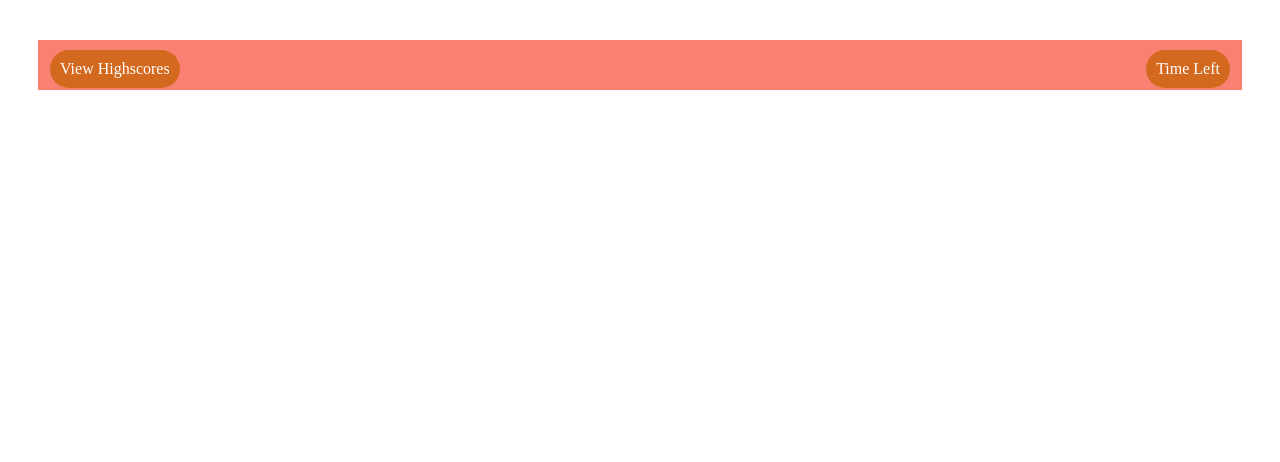
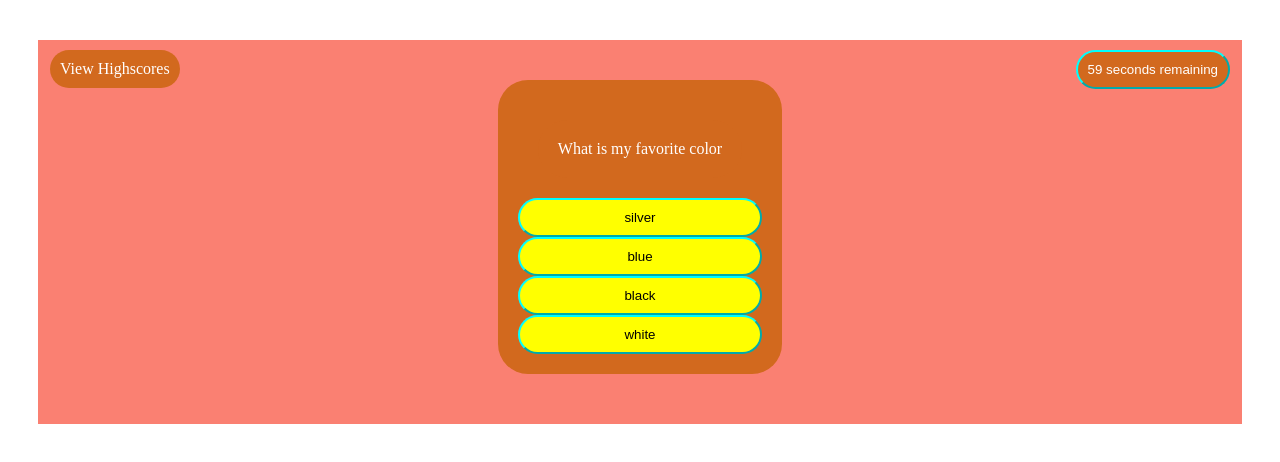
Before and after one commit to JTreezy/codequiz, a plain HTML site: page index.html in a window 1280 px wide. Both pictures are taken after a click on the button "Start Quiz". Drawn offline with Linux system fonts and the light colour scheme.

Commit message:
Added quiz functionality and screen flip capability

```diff
--- a/assets/css/style.css
+++ b/assets/css/style.css
@@ -55,6 +55,24 @@
 
 #coding-prompt {
     display: none;
+    background-color: chocolate;
+    color: white;
+    border-radius: 30px;
+    padding: 20px;
+    margin: 20px;
+}
+
+#coding-question {
+    background-color: chocolate;
+    color: white;
+    border-radius: 30px;
+    padding: 20px;
+    margin: 20px;
+}
+
+#coding-choices {
+    display: flex;
+    flex-direction: column;
 }
 
 #results-screen {
--- a/assets/js/script.js
+++ b/assets/js/script.js
@@ -1,13 +1,116 @@
+var timeLeft = 60;
+
 var question1 = {
     title: "What is my favorite color",
     options: ["silver","blue","black","white"],
-    correctAnswer: "silver"
+    correctAnswer: 0
 }
 
+var question2 = {
+    title: "Who is a character in Spongebob",
+    options: ["Tom","Steve","Rick","Patrick"],
+    correctAnswer: 3
+}
+
+var question3 = {
+    title: "What comes after 2?",
+    options: ["1","2","3","4"],
+    correctAnswer: 2
+}
+
+var question4 = {
+    title: "What is my favorite article of clothing",
+    options: ["hat","pants","hoodie","shirt"],
+    correctAnswer: 2
+}
+
+var question5 = {
+    title: "What music do I like to listen to?",
+    options: ["Indie","Country","Pop","Funk"],
+    correctAnswer: 0
+}
+
+questionBank = [question1,question2,question3,question4,question5]
+
+var sections = ["start","coding-prompt","results-screen"]
+
+
 function startButton() {
-    var x = document.getElementById("start");
-    var y = document.getElementById("coding-prompt");
+    flipScreen(1)
+    timer();
+    nextQuestion(0);
+}
 
-    x.style.display = "none";
-    y.style.display = "block";
+function flipScreen(section) {
+    console.log(sections)
+    for (let i = 0; i < sections.length; i++) {
+        console.log(section)
+        if (section === i) {
+            document.getElementById(sections[i]).style.display = "block";
+        } else {
+            document.getElementById(sections[i]).style.display = "none";
+        }
+    }
 }
+
+function nextQuestion(i) {
+    if (i >= questionBank.length) {
+        flipScreen(2);
+        let score = timeLeft
+        timeLeft = 0
+        document.getElementById("score").textContent = score
+    }
+    //TODO: Display the question and answers
+    var question = questionBank[i].title
+    var answers = questionBank[i].options
+
+    var displayPrompt = document.getElementById("coding-question");
+    displayPrompt.textContent = question
+
+    //TODO: How do you split up an array to individual strings to separate to buttons?
+    var buttons = [
+            document.getElementById("button1"),
+            document.getElementById("button2"),
+            document.getElementById("button3"),
+            document.getElementById("button4")
+        ]
+
+        for (let j = 0; j < buttons.length; j++) {
+            let newButton = buttons[j].cloneNode(true)
+            buttons[j].replaceWith(newButton)
+            buttons[j] = newButton
+            buttons[j].textContent = answers[j];
+            if (questionBank[i].correctAnswer === j) {
+                buttons[j].addEventListener("click", function() {
+                    rightAnswer(i+1)
+                  })
+            } else {
+                buttons[j].addEventListener("click", function() {
+                    wrongAnswer(i+1)
+                  })
+            }
+        }
+
+    }
+
+
+function rightAnswer(i) {
+    nextQuestion(i)
+}
+
+function wrongAnswer(i) {
+    timeLeft -= 10
+    nextQuestion(i)
+}
+
+function timer() {
+    var timerCountdown = setInterval(function(){
+        if (timeLeft <=0) {
+            clearInterval(timerCountdown);
+            document.getElementById("timer").innerHTML = "Finished";
+        } else {
+            document.getElementById("timer").innerHTML = timeLeft + " seconds remaining";
+        }
+        timeLeft -= 1;
+    }, 1000);
+}
--- a/index.html
+++ b/index.html
@@ -8,31 +8,32 @@
         <link rel="stylesheet" href="assets/css/style.css">
     </head>
     <body>
-    <div class="interface-container" data-state="intro">
-
-        <div id="timer">Time Left</div>
-
+        <div class="interface-container" >
+            <button id="timer" onClick="timer()">Time Left</button>
             <nav>View Highscores</nav>
             <div id="start">
                 <h1>Coding Challenge Title</h1>
-
                 <p>Try to answer the following questions within the given time limit. Keep in mind that incorrect answers will penalize your scoretime by ten seconds!</p>
                 <button onclick="startButton()">Start Quiz</button>
             </div>
 
             <div id="coding-prompt">
-            <div id="coding-question"></div>
-            <div id="coding-choices"></div>
+                <div id="coding-question">Sample</div>
+                <div id="coding-choices">
+                    <button id="button1">answer1</button>
+                    <button id="button2">answer2</button>
+                    <button id="button3">answer3</button>
+                    <button id="button4">answer4</button>
+                </div>
                 <div id="check"></div>
             </div>
+
             <div id="results-screen">
-            <div></div>
+                <div>'All Done, your score is <span id="score"></span></div>
                 <form></form>
                 <button></button>
             </div>
-
         </div>
-
         <script src="./assets/js/script.js"></script>
     </body>
 </html>
```
Lines whose indentation alone changed are shown as unchanged.
